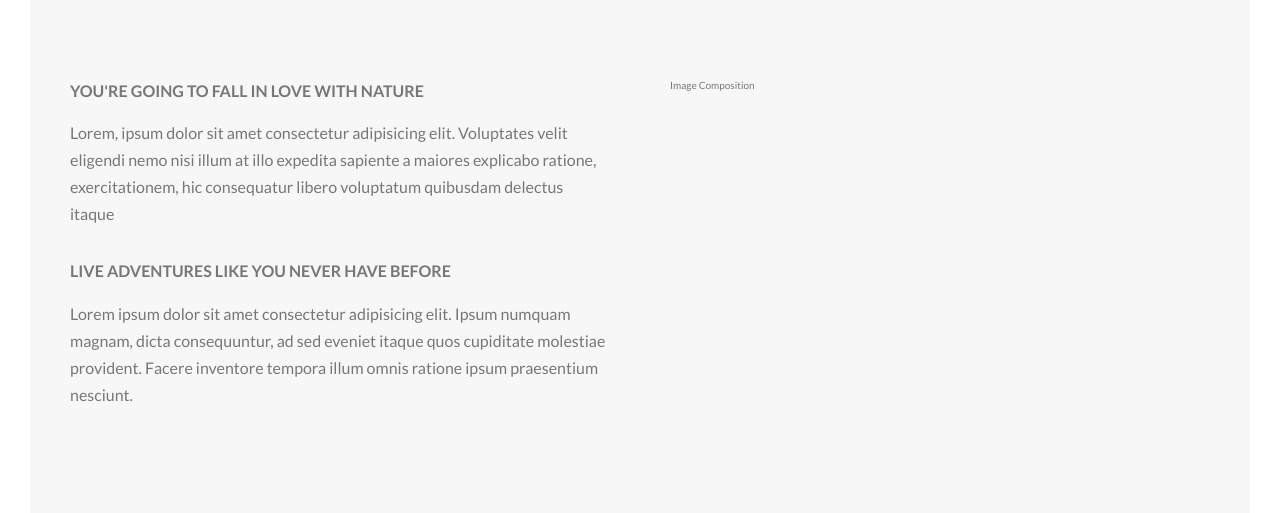
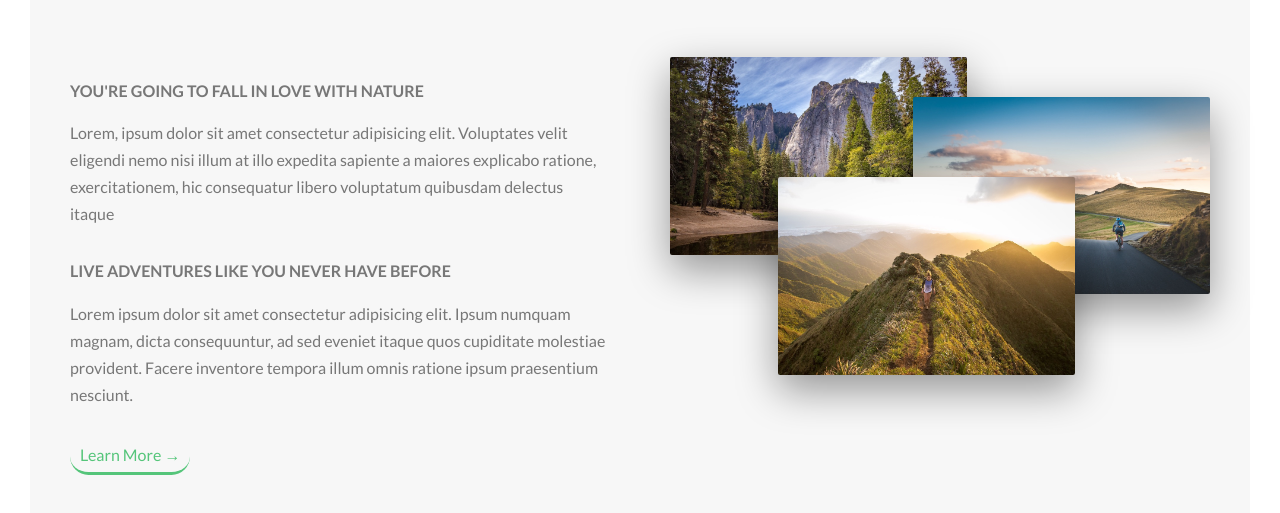
Before and after one commit to ankit1456/Natours-html-css-and-sass, a website: page index.html in a window 1280 px wide. Shown: the part 943-1456 px from the top of the page. Drawn offline with Linux system fonts and the light colour scheme.

Commit message:
about section completed

```diff
--- a/index.html
+++ b/index.html
@@ -95,8 +95,25 @@
               cupiditate molestiae provident. Facere inventore tempora illum
               omnis ratione ipsum praesentium nesciunt.
             </p>
+            <a href="#" class="btn-text"> Learn More &rarr; </a>
           </div>
-          <div class="col-1-of-2">Image Composition</div>
+          <div class="col-1-of-2">
+            <div class="composition">
+              <img
+                src="img/nat-1-large.jpg"
+                alt="Photo 1"
+                class="composition__photo composition__photo--p1"
+              /><img
+                src="img/nat-2-large.jpg"
+                alt="Photo 2"
+                class="composition__photo composition__photo--p2"
+              /><img
+                src="img/nat-3-large.jpg"
+                alt="Photo 3"
+                class="composition__photo composition__photo--p3"
+              />
+            </div>
+          </div>
         </div>
       </section>
       <!--
--- a/sass/base/_typography.scss
+++ b/sass/base/_typography.scss
@@ -62,13 +62,13 @@ body {
 }
 
 .heading-tertiary {
-  font-size: 1.6rem;
+  font-size: $default-font-size;
   font-weight: 700;
   text-transform: uppercase;
 }
 
 .paragraph {
-  font-size: 1.6rem;
+  font-size: $default-font-size;
 
   &:not(:last-child) {
     margin-bottom: 3rem;
--- a/sass/components/_button.scss
+++ b/sass/components/_button.scss
@@ -7,7 +7,7 @@
     padding: 1.5rem 4rem;
     display: inline-block;
     border-radius: 10rem;
-        transition: all .2s;
+    transition: all 0.2s;
     position: relative;
     font-size: $default-font-size;
 
@@ -18,7 +18,7 @@
 
   &:hover {
     transform: translateY(-3px);
-        box-shadow: 0 1rem 2rem rgba($color-black,.2);
+    box-shadow: 0 1rem 2rem rgba($color-black, 0.2);
 
     &::after {
       transform: scaleX(1.4) scaleY(1.6);
@@ -30,7 +30,7 @@
   &:focus {
     outline: none;
     transform: translateY(-1px);
-        box-shadow: 0 .5rem 1rem rgba($color-black,.2);
+    box-shadow: 0 0.5rem 1rem rgba($color-black, 0.2);
   }
 
   &--white {
@@ -61,11 +61,11 @@
     top: 0;
     left: 0;
     z-index: -1;
-        transition: all .4s;
+    transition: all 0.4s;
   }
 
   &--animated {
-        animation: moveInBottom .5s ease-out .75s;
+    animation: moveInBottom 0.5s ease-out 0.75s;
     animation-fill-mode: backwards;
   }
 }
@@ -77,20 +77,21 @@
     color: $color-primary;
     display: inline-block;
     text-decoration: none;
-        border-bottom: 1px solid $color-primary;
-        padding: 3px;
-        transition: all .2s;
+    border-bottom: 3px solid $color-primary;
+    padding: 0.3rem 1rem;
+    transition: all 0.2s ease;
+    border-radius: 20px;
   }
 
   &:hover {
-        background-color: $color-primary;
+    background-color: $color-primary-dark;
     color: $color-white;
-        box-shadow: 0 1rem 2rem rgba($color-black, .15);
+    box-shadow: 0 1rem 2rem rgba($color-black, 0.15);
     transform: translateY(-2px);
   }
 
   &:active {
-        box-shadow: 0 .5rem 1rem rgba($color-black, .15);
+    box-shadow: 0 0.5rem 1rem rgba($color-black, 0.15);
     transform: translateY(0);
   }
 }
--- /dev/null
+++ b/sass/components/_composition.scss
@@ -0,0 +1,35 @@
+.composition {
+  position: relative;
+  &__photo {
+    width: 55%;
+    box-shadow: 0 1.5rem 4rem rgba($color-black, 0.4);
+    border-radius: 2px;
+    position: absolute;
+    z-index: 10;
+    transition: all 0.2s ease;
+    outline-offset: 1.5rem;
+
+    &--p1 {
+      left: 0;
+      top: -2rem;
+    }
+    &--p2 {
+      right: 0;
+      top: 2rem;
+    }
+    &--p3 {
+      left: 20%;
+      top: 10rem;
+    }
+
+    &:hover {
+      outline: 1rem solid $color-primary-dark;
+      transform: scale(1.05) translateY(-0.5rem);
+      box-shadow: 0 2.5rem 4rem rgba($color-black, 0.5);
+      z-index: 20;
+    }
+  }
+  &:hover &__photo:not(:hover) {
+    transform: scale(0.9);
+  }
+}
```
Also changed, not shown: css/style.css. Lines whose indentation alone changed are shown as unchanged.
